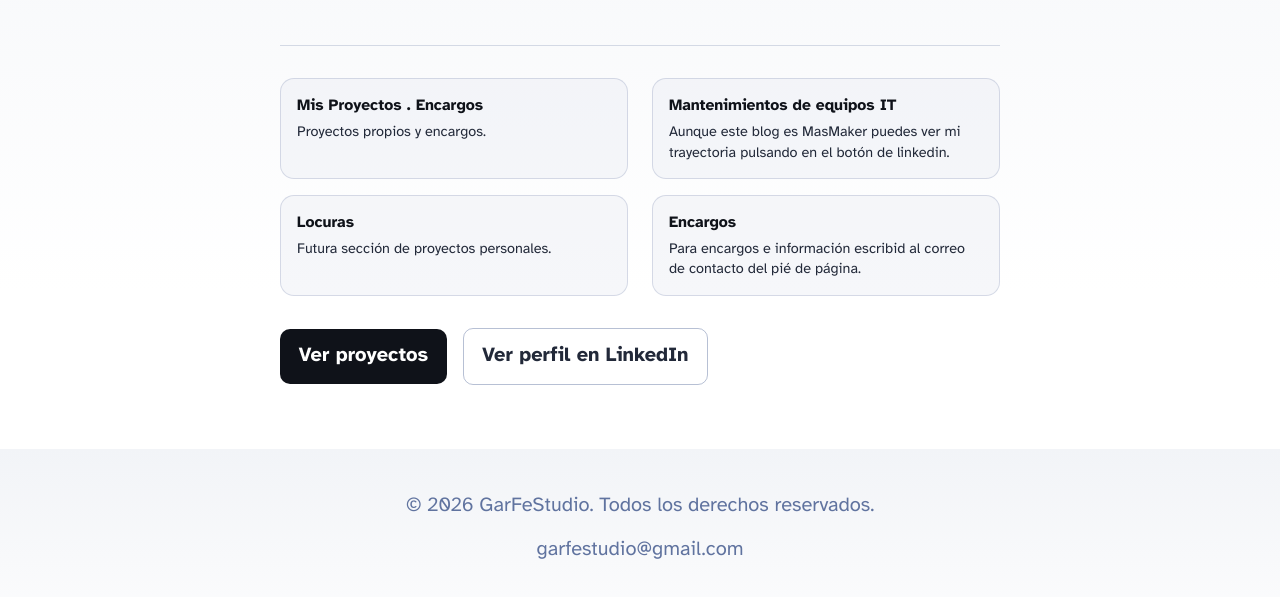
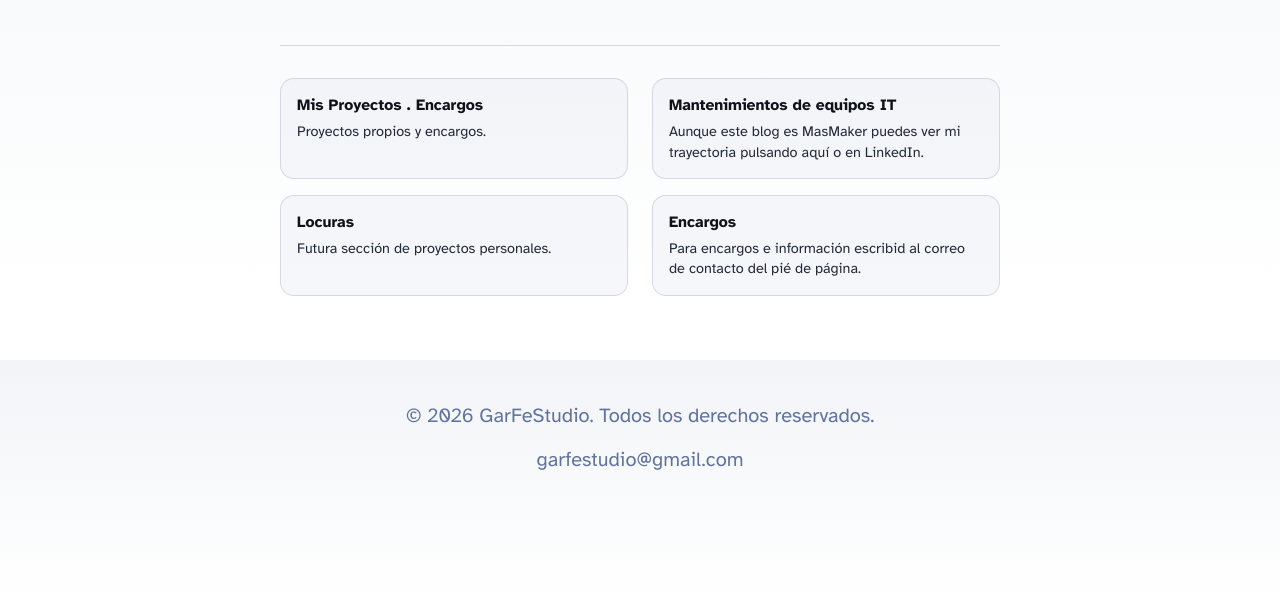
Before and after one commit to garfestudio-tech/astro-blog-starter-template, an Astro site: page / in a window 1280 px wide. Shown: the part 309-906 px from the top of the page. Built offline with nearby package versions, Linux system fonts and the light colour scheme; Astro itself is replaced by a stand-in of ours.

Commit message:
Update index.astro

```diff
--- a/src/pages/index.astro
+++ b/src/pages/index.astro
@@ -25,12 +25,21 @@ import { SITE_TITLE, SITE_DESCRIPTION } from '../consts';
 			<section class="pillars" aria-label="Áreas de trabajo">
 				<ul>
 					<li>
-						<strong>Mis Proyectos . Encargos</strong>
-						<span>Proyectos propios y encargos.</span>
+						<a href="/blog" class="pillar-link">
+							<strong>Mis Proyectos . Encargos</strong>
+							<span>Proyectos propios y encargos.</span>
+						</a>
 					</li>
 					<li>
-						<strong>Mantenimientos de equipos IT </strong>
-						<span>Aunque este blog es MasMaker puedes ver mi trayectoria pulsando en el botón de linkedin.</span>
+						<a
+							href="https://www.linkedin.com/in/miguelferreirogarcia/"
+							target="_blank"
+							rel="noopener noreferrer"
+							class="pillar-link"
+						>
+							<strong>Mantenimientos de equipos IT</strong>
+							<span>Aunque este blog es MasMaker puedes ver mi trayectoria pulsando aquí o en LinkedIn.</span>
+						</a>
 					</li>
 					<li>
 						<a href="/locuras" class="pillar-link">
@@ -44,18 +53,6 @@ import { SITE_TITLE, SITE_DESCRIPTION } from '../consts';
 					</li>
 				</ul>
 			</section>
-
-			<div class="actions">
-				<a href="/blog" class="btn-primary">Ver proyectos</a>
-				<a
-					href="https://www.linkedin.com/in/miguelferreirogarcia/"
-					target="_blank"
-					rel="noopener noreferrer"
-					class="btn-secondary"
-				>
-					Ver perfil en LinkedIn
-				</a>
-			</div>
 		</main>
 		<Footer />
 	</body>
@@ -84,39 +81,6 @@ import { SITE_TITLE, SITE_DESCRIPTION } from '../consts';
 		line-height: 1.65;
 		color: rgb(var(--gray-dark));
 		max-width: 62ch;
-	}
-	.actions {
-		display: flex;
-		flex-wrap: wrap;
-		align-items: center;
-		gap: 1rem;
-		margin-top: 2rem;
-	}
-	.btn-primary {
-		display: inline-block;
-		padding: 0.65rem 1.15rem;
-		background: rgb(var(--black));
-		color: #fff;
-		text-decoration: none;
-		border-radius: 10px;
-		font-weight: 600;
-	}
-	.btn-primary:hover {
-		opacity: 0.9;
-	}
-	.btn-secondary {
-		display: inline-block;
-		padding: 0.65rem 1.15rem;
-		color: rgb(var(--gray-dark));
-		background: transparent;
-		border: 1px solid rgba(var(--gray), 0.45);
-		border-radius: 10px;
-		text-decoration: none;
-		font-weight: 600;
-	}
-	.btn-secondary:hover {
-		color: rgb(var(--black));
-		border-color: rgb(var(--black));
 	}
 	.pillars {
 		margin-top: 3rem;
```
